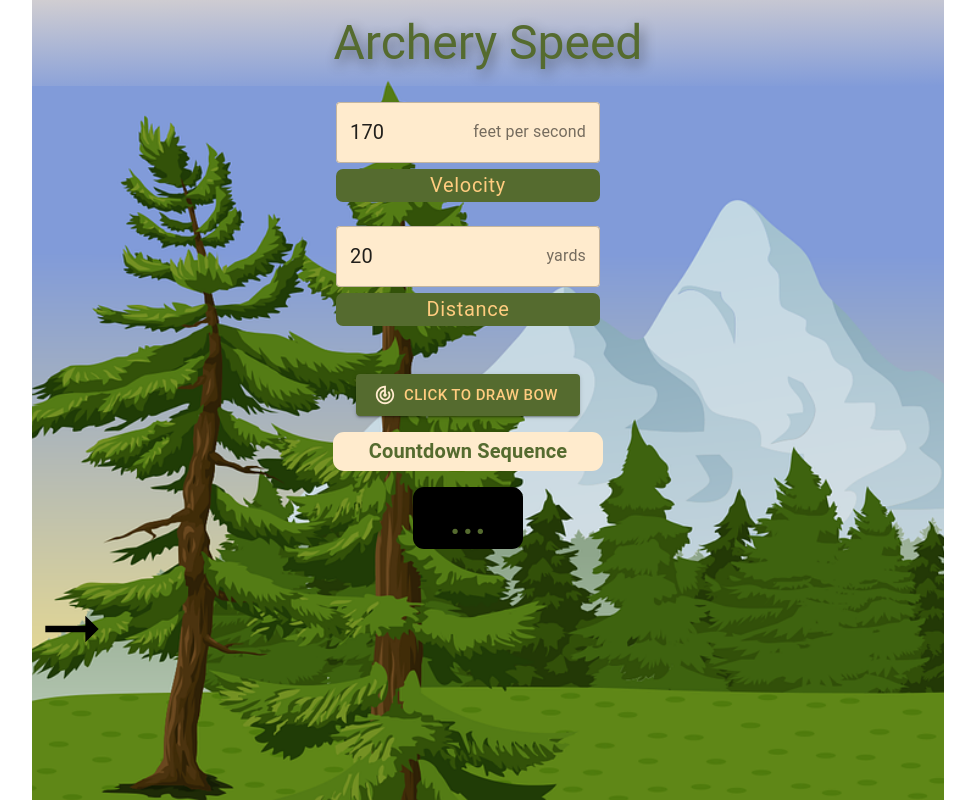
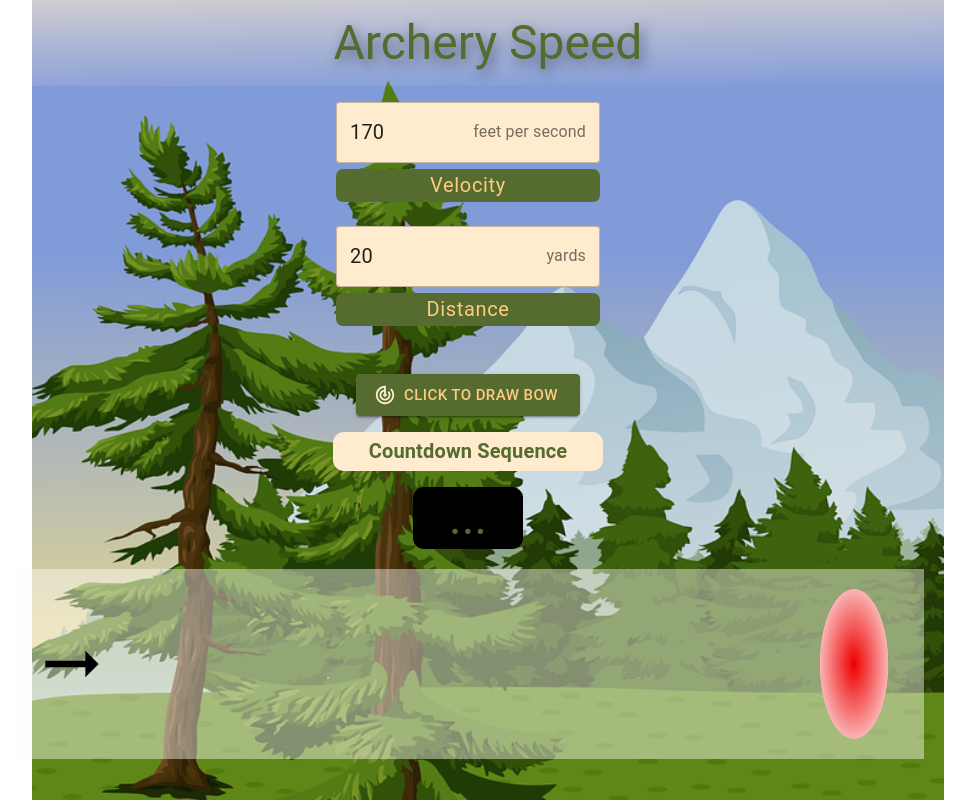
Before and after one commit to michael-williamson/archery_timer, a React (Create React App) app: page / in a window 1280 px wide. Shown: the whole page, without its empty margins (152-1127 px from the left). Built offline with nearby package versions, Linux system fonts and the light colour scheme.

Commit message:
added target for arrow to travel to

```diff
--- a/src/components/Arrow.js
+++ b/src/components/Arrow.js
@@ -9,11 +9,13 @@ const useStyles = makeStyles({
     animationFillMode: (props) => props.animationFillMode,
     animationDuration: (props) => `${props.timeTilTarget}ms`,
     animationPlayState: (props) => props.animationPlayState,
+    height: 150,
+    zIndex: 1111,
   },
   "@keyframes arrowShoot": {
     "0%": { transform: "translateX(0%)" },
     //width of 80px include in calculation 100% - 80px places the arrow at the end of the parent div after animation and translateX
-    "100%": { transform: "translateX(calc(100% - 80px))" },
+    "100%": { transform: "translateX(calc(100% - 120px))" },
   },
   arrowSVG: {
     fontSize: 80,
@@ -25,7 +27,7 @@ const useStyles = makeStyles({
 function ArrowComp(props) {
   const classes = useStyles(props);
   return (
-    <Grid container item xs={12} className={classes.root}>
+    <Grid container item xs={12} className={classes.root} alignContent="center">
       <ArrowRightAlt className={classes.arrowSVG} />
     </Grid>
   );
--- a/src/components/BowDemo.js
+++ b/src/components/BowDemo.js
@@ -58,6 +58,22 @@ export const BowDemo = () => {
       backgroundColor: "black",
       padding: "0.2rem 2.25rem",
       borderRadius: 11,
+    },
+    muiArrowContainer: {
+      backgroundColor: "#fffcf970",
+      height: 200,
+      position: "relative",
+    },
+    target: {
+      width: 200,
+      height: 150,
+      borderRadius: "50%",
+      background: "radial-gradient(#ee0000, white)",
+      transform: "rotateY( 70deg)",
+      position: "absolute",
+      top: 0,
+      right: -30,
+      marginTop: 20,
     },
   }));
 
@@ -247,12 +263,19 @@ export const BowDemo = () => {
           )}
         </Grid>
       </Grid>
-      <Grid container item xs={12}>
+      <Grid
+        container
+        item
+        xs={12}
+        classes={{ root: classes.muiArrowContainer }}
+        alignContent="center"
+      >
         <Arrow
           animationPlayState={animationPlayState}
           animationFillMode={animationFillMode}
           timeTilTarget={timeTilTarget}
         />
+        <div className={classes.target}></div>
       </Grid>
       <Grid container item xs={12}>
         <ResultsModal
```
